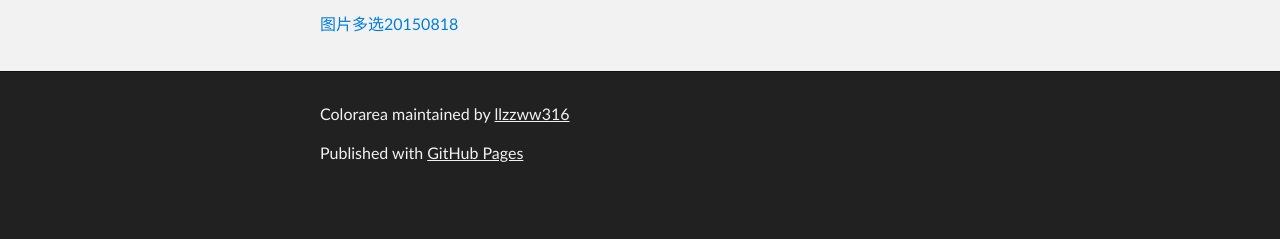
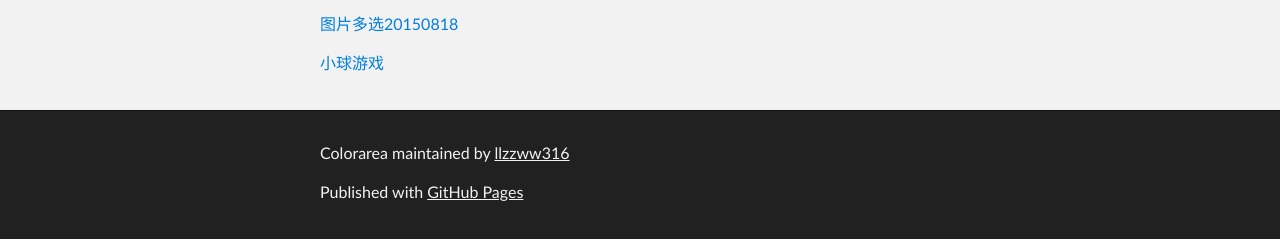
Before and after one commit to llzzww316/colorarea, a plain HTML site: page index.html in a window 1280 px wide. Shown: the part 359-598 px from the top of the page. Drawn offline with Linux system fonts and the light colour scheme.

Commit message:
Update index.html

```diff
--- a/index.html
+++ b/index.html
@@ -49,6 +49,8 @@
 
 <p><a href="20150818/selectImg.html">图片多选20150818</a></p>
 
+<p><a href="uploadpic.html">小球游戏</a></p>
+
 <p>
 </p>
       </section>
```
